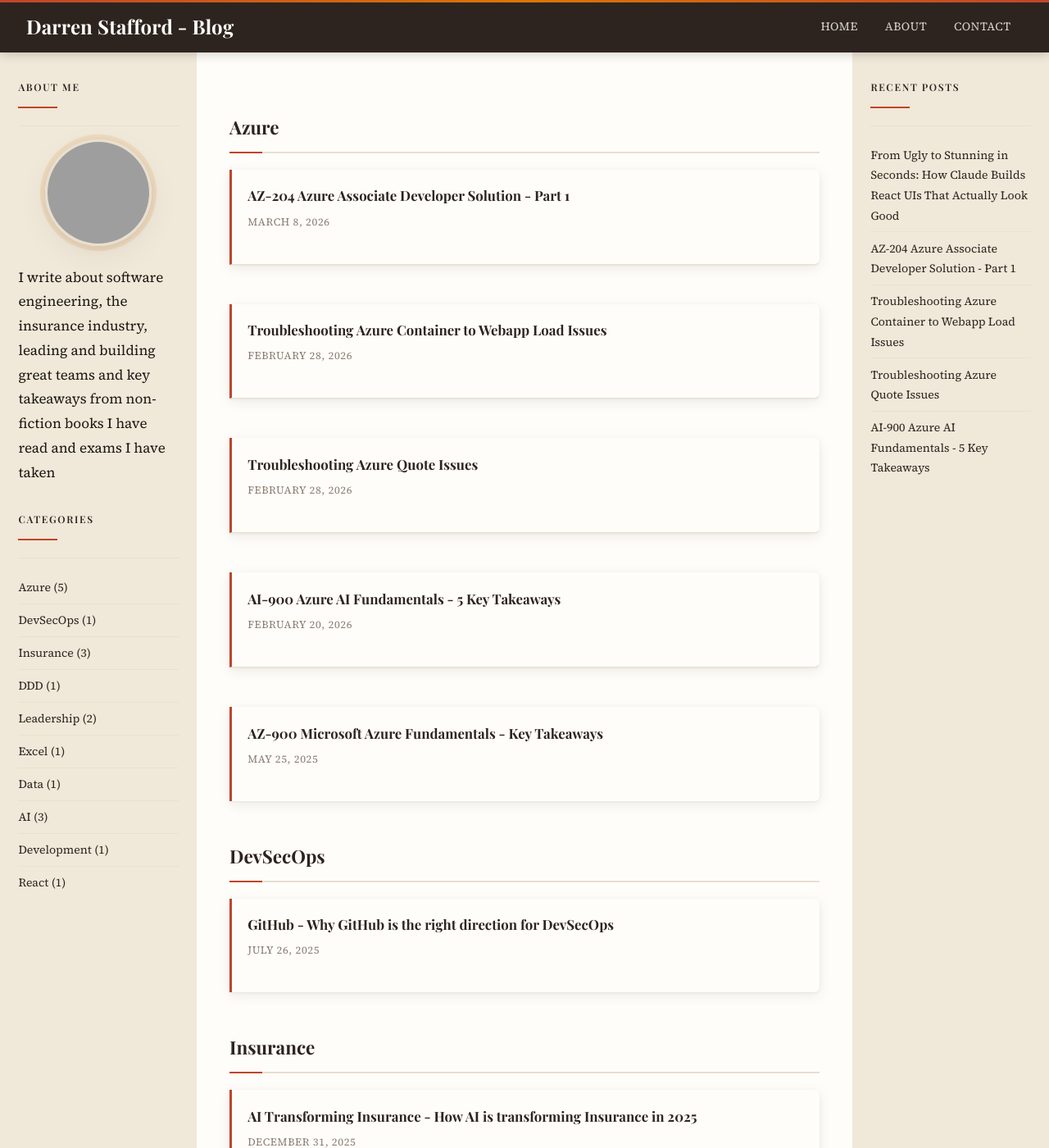
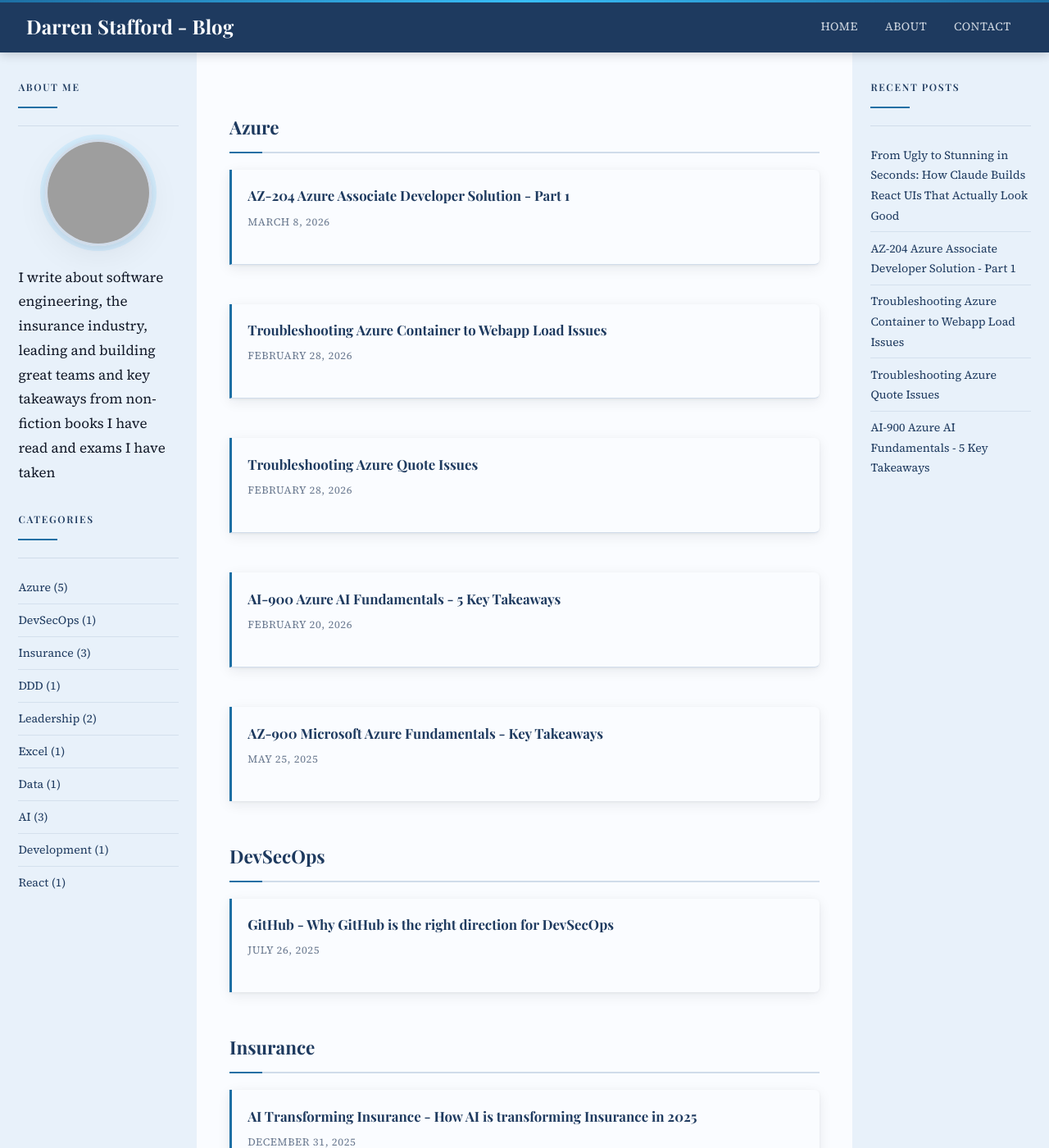
Before and after one commit to dazstaffs/blog, a Jekyll site: the page built from categories.md, in a window 1280 px wide and 1400 px high. Shown: the whole window at 82% size. Built offline with Jekyll 4.4.1, drawn with Linux system fonts in a browser that asks for light colours; some web fonts are replaced; grey boxes are pictures that could not be loaded.

Commit message:
trying a blue theme instead

```diff
--- a/_sass/main.scss
+++ b/_sass/main.scss
@@ -1,15 +1,15 @@
 // ============================================================
-//  VARIABLES — Editorial Warmth Palette
+//  VARIABLES — Editorial Blue Palette
 // ============================================================
-$ink:          #1a1612;
-$warm-dark:    #2d2420;
-$rust:         #c0452a;
-$amber:        #d97706;
-$sand:         #f0e8d8;
-$parchment:    #faf7f2;
-$ivory:        #fffdf9;
-$mid-tone:     #8a7e74;
-$light-rule:   #e8dfd0;
+$ink:          #111827;
+$warm-dark:    #1e3a5f;
+$rust:         #1d6fa4;   // primary blue (replaces rust)
+$amber:        #38bdf8;   // sky accent (replaces amber)
+$sand:         #e8f1fa;
+$parchment:    #f0f6fc;
+$ivory:        #fafcff;
+$mid-tone:     #6b7a90;
+$light-rule:   #d0dcea;
 
 $font-display: 'Playfair Display', Georgia, serif;
 $font-body:    'Source Serif 4', 'Georgia', serif;
@@ -67,10 +67,10 @@ body {
   -webkit-font-smoothing: antialiased;
   -moz-osx-font-smoothing: grayscale;
 
-  // Subtle paper texture via CSS noise
+  // Subtle cool tint
   background-image:
-    radial-gradient(ellipse at 20% 50%, rgba($amber, 0.04) 0%, transparent 60%),
-    radial-gradient(ellipse at 80% 20%, rgba($rust, 0.03) 0%, transparent 50%);
+    radial-gradient(ellipse at 20% 50%, rgba($amber, 0.05) 0%, transparent 60%),
+    radial-gradient(ellipse at 80% 20%, rgba($rust, 0.04) 0%, transparent 50%);
 }
 
 ::selection {
@@ -194,12 +194,14 @@ img {
 
   @media (max-width: 768px) {
     flex-direction: column;
-    align-items: flex-start;
-    padding: 1rem 1.25rem;
+    align-items: center;        // ← centred, not flex-start
+    text-align: center;
+    padding: 1rem 1.25rem 0.75rem;
     position: relative;
 
     h1 {
       font-size: 1.3rem;
+      justify-content: center;  // centre the flex row inside h1
 
       img { display: inline-block !important; }
     }
@@ -207,6 +209,7 @@ img {
     .nav {
       width: 100%;
       flex-wrap: wrap;
+      justify-content: center;  // centre nav links
       gap: 0.15rem;
       padding-bottom: 0.5rem;
 
@@ -287,11 +290,28 @@ img {
   }
 
   @media (max-width: 768px) {
-    &-left, &-right {
+    &-left {
       grid-column: 1 / -1;
       border: none;
       border-bottom: 1px solid $light-rule;
-      display: none; // Hidden on mobile; shown via toggle if needed
+      padding: 1.5rem 1.25rem;
+      text-align: center;
+      // Show the left sidebar (profile) on mobile
+      display: block;
+    }
+
+    &-right {
+      display: none; // Hide right sidebar on mobile
+    }
+
+    .profile-img {
+      width: 100px;   // larger on mobile
+      height: 100px;
+      margin: 0 auto 1rem;
+    }
+
+    .widget {
+      display: none; // Hide widget lists, just show profile pic
     }
   }
 }
```
